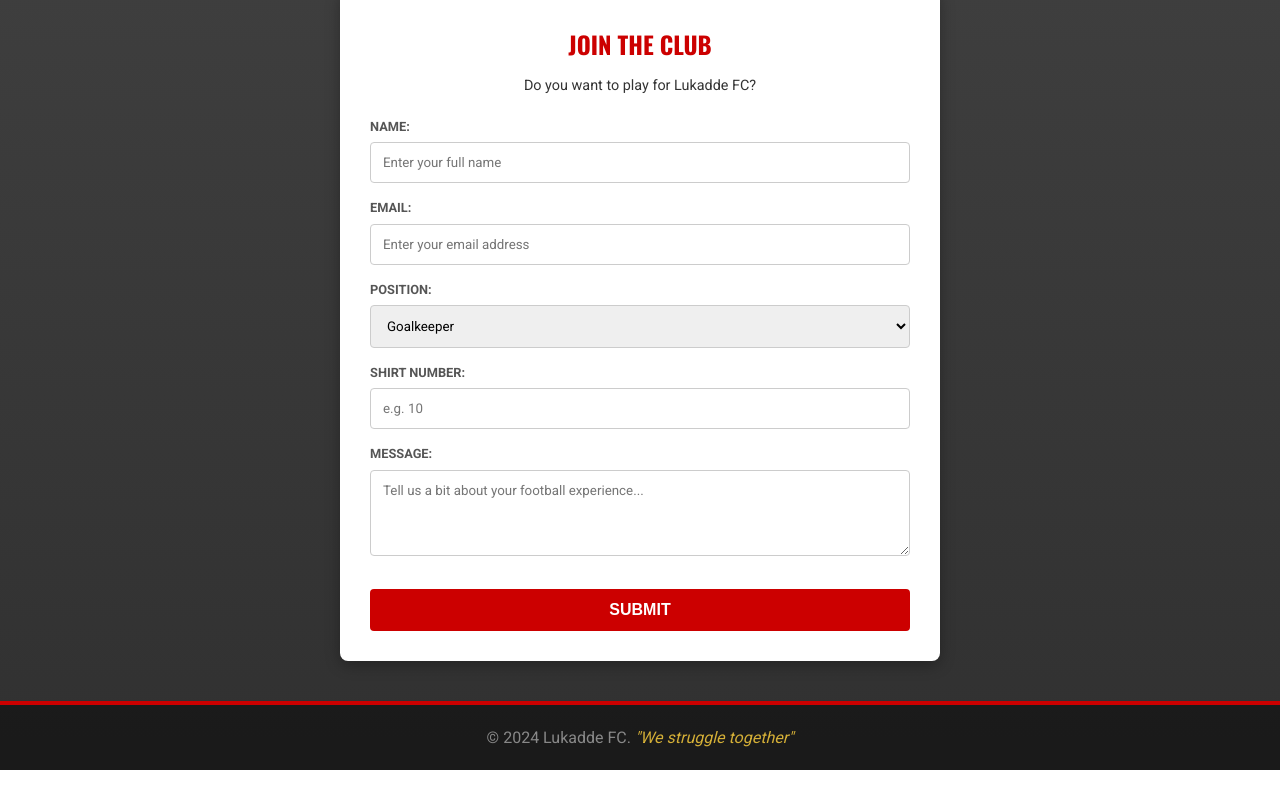
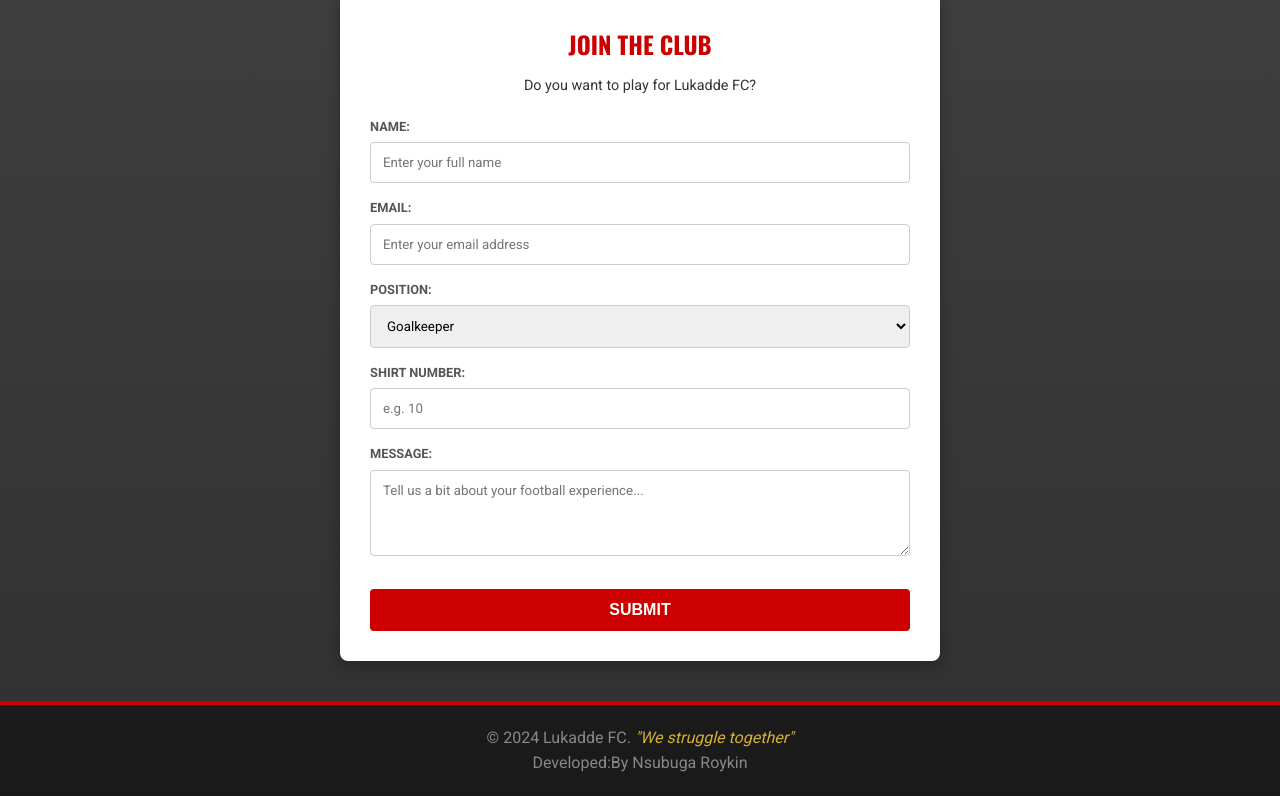
Before and after one commit to lakrazy42/Roykin, a plain HTML site: page contact.html in a window 1280 px wide. Shown: the part 571-1367 px from the top of the page. Before the commit the page ends 1341 px from the top, so only its background shows below. Drawn offline with nearby package versions, Linux system fonts and the light colour scheme.

Commit message:
Update contact.html

```diff
--- a/contact.html
+++ b/contact.html
@@ -78,6 +78,7 @@
 
     <footer>
         <p>&copy; 2024 Lukadde FC. <i>"We struggle together"</i></p>
+        <p>Developed:By Nsubuga Roykin </p>
     </footer>
 
     <!-- JavaScript to handle the form submission -->
```
